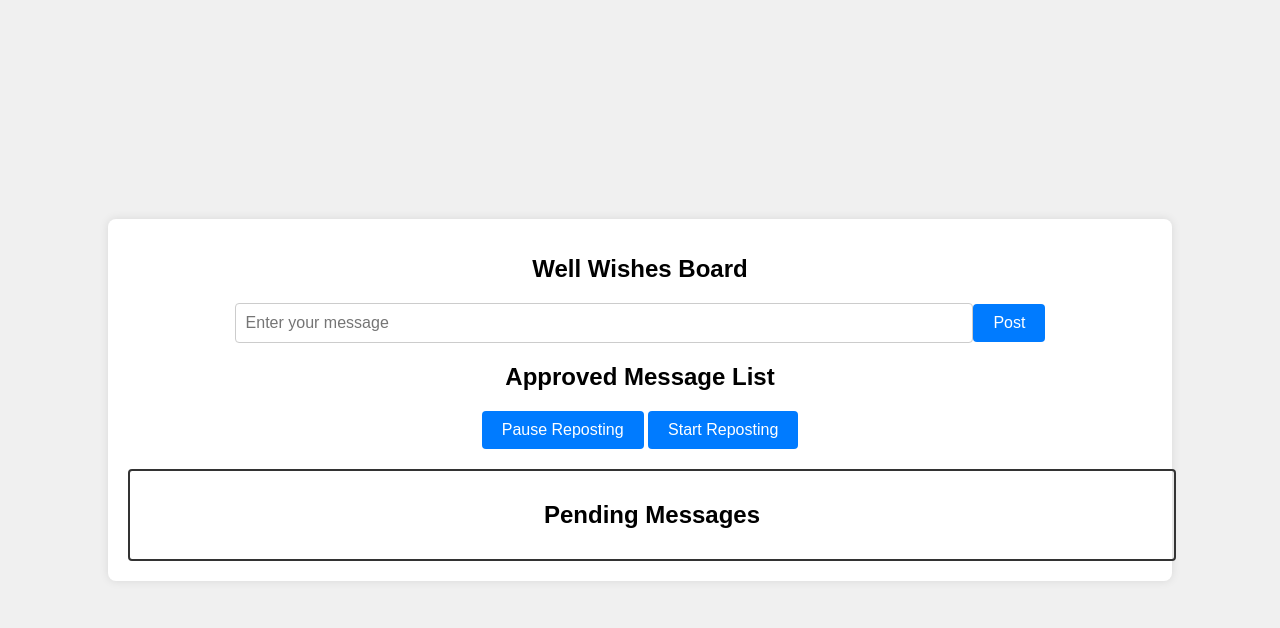
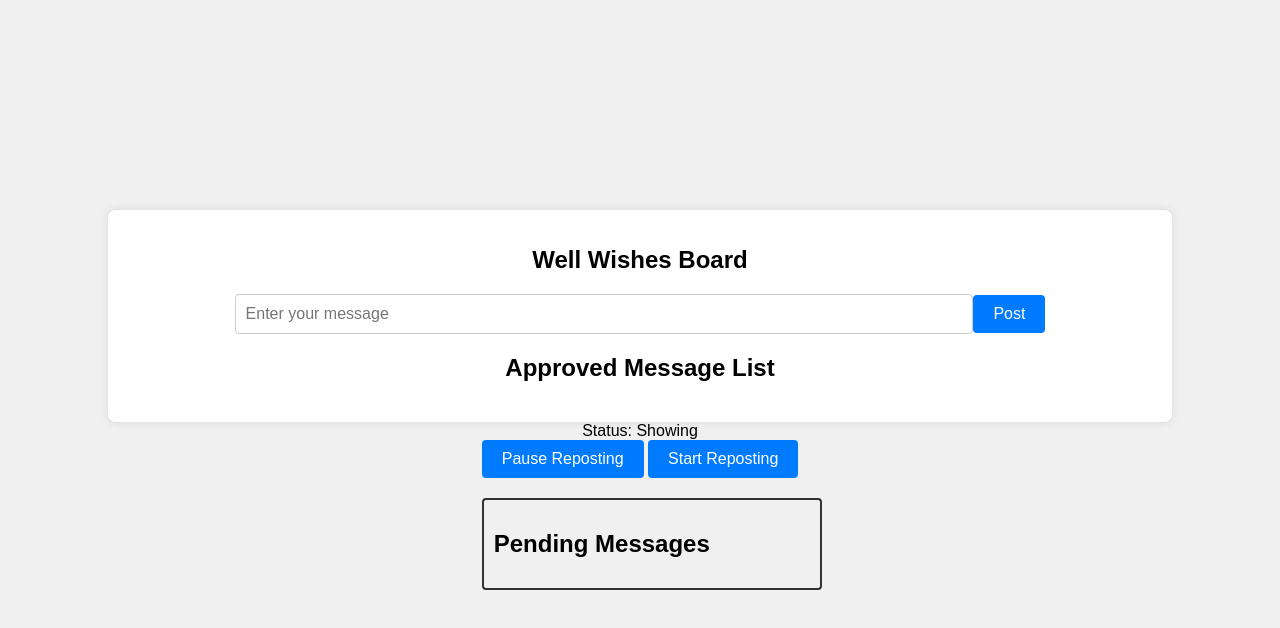
Before and after one commit to brightnessoffuture/wellwishes, a website: page index.html in a window 1280 px wide. Both pictures are taken after typing "Sample" into the empty fields and a click on the button "Post". Drawn offline with nearby package versions, Linux system fonts and the light colour scheme; no server answers.

```diff
--- a/index.html
+++ b/index.html
@@ -27,6 +27,9 @@
                 <!-- Approved messages will be listed here -->
             </ul>
         </div>
+    </div>
+    <div class="status" id="status">Status: Showing</div>
+    <div>
         <div><button id="pauseButton">Pause Reposting</button>
             <button id="startButton">Start Reposting</button>
             </div>
--- a/script.js
+++ b/script.js
@@ -162,7 +162,8 @@
     function postMessage() {
         const messageText = messageInput.value.trim();
         if (messageText !== '') {
-            socket.emit('new message', messageText);  // Emit the message to the server
+            console.log('Emitting new message:', messageText);  // Add this line
+            socket.emit('new message', messageText);  // Existing line
             messageInput.value = '';
         }
     }
```
